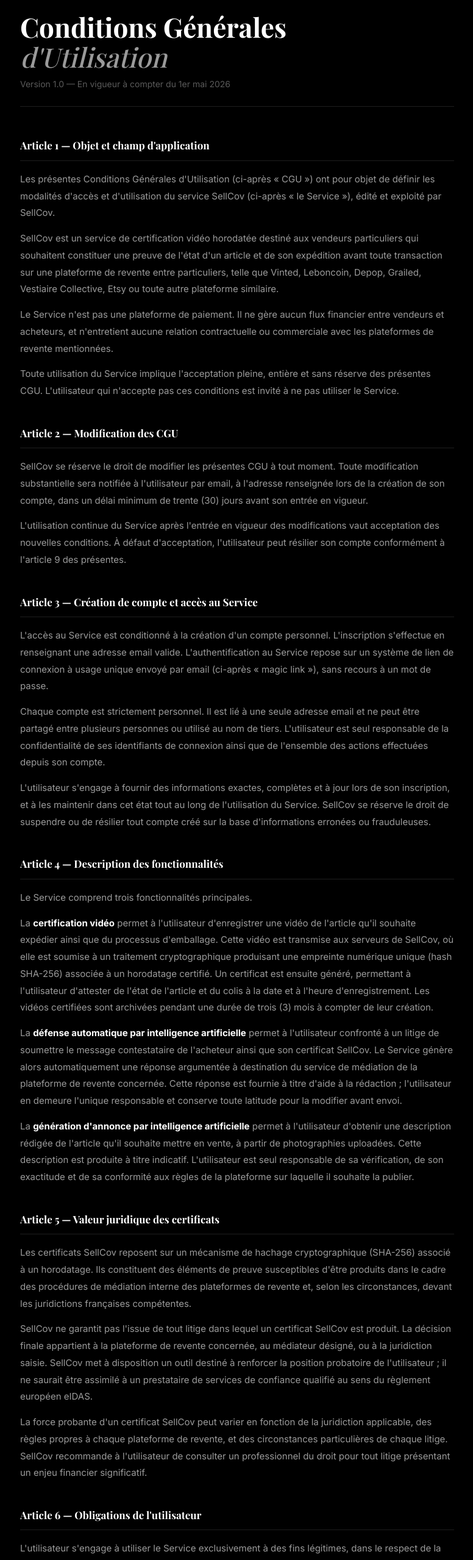
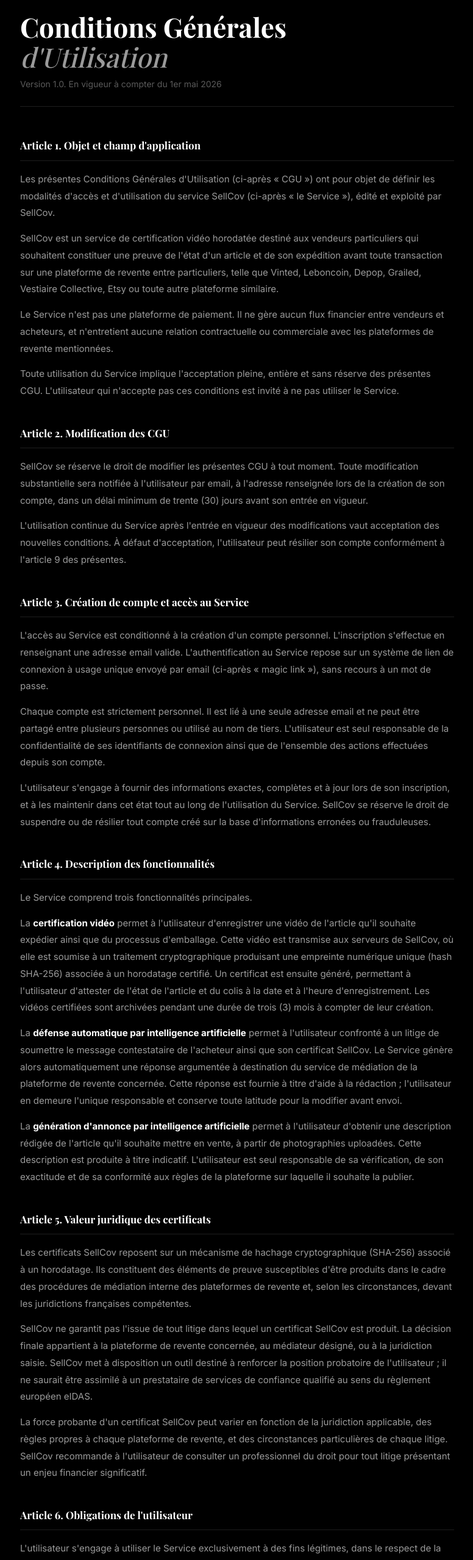
Before and after one commit to WRONIKOWSKY/sellguard, a Next.js app in the folder sellguard/: page /cgu in a window 1280 px wide. Shown: the part 120-2678 px from the top of the page at 61% size, without its empty margins (251-1027 px from the left). Built offline with nearby package versions, Linux system fonts and the light colour scheme; a web font is replaced by a local one.

Commit message:
Update cgu.js

```diff
--- a/sellguard/pages/cgu.js
+++ b/sellguard/pages/cgu.js
@@ -5,7 +5,7 @@
   return (
     <>
       <Head>
-        <title>CGU — SellCov</title>
+        <title>CGU. SellCov</title>
         <meta name="description" content="Conditions Générales d'Utilisation de SellCov." />
         <meta name="viewport" content="width=device-width,initial-scale=1" />
         <link href="https://fonts.googleapis.com/css2?family=Playfair+Display:ital,wght@0,500;0,700;1,500;1,700&family=Inter:wght@400;500;600;700&display=swap" rel="stylesheet" />
@@ -35,93 +35,93 @@
           Conditions Générales<br /><em style={{color:'var(--text-muted)',fontWeight:'500'}}>d'Utilisation</em>
         </h1>
         <p style={{color:'var(--text-dim)',fontSize:'14px',marginBottom:'48px',borderBottom:'0.5px solid var(--border)',paddingBottom:'24px'}}>
-          Version 1.0 — En vigueur à compter du 1er mai 2026
+          Version 1.0. En vigueur à compter du 1er mai 2026
         </p>
 
         <div style={{color:'var(--text-muted)',fontSize:'15px',lineHeight:'1.85'}}>
 
-          <Section title="Article 1 — Objet et champ d'application">
+          <Section title="Article 1. Objet et champ d'application">
             <p>Les présentes Conditions Générales d'Utilisation (ci-après « CGU ») ont pour objet de définir les modalités d'accès et d'utilisation du service SellCov (ci-après « le Service »), édité et exploité par SellCov.</p>
             <p>SellCov est un service de certification vidéo horodatée destiné aux vendeurs particuliers qui souhaitent constituer une preuve de l'état d'un article et de son expédition avant toute transaction sur une plateforme de revente entre particuliers, telle que Vinted, Leboncoin, Depop, Grailed, Vestiaire Collective, Etsy ou toute autre plateforme similaire.</p>
             <p>Le Service n'est pas une plateforme de paiement. Il ne gère aucun flux financier entre vendeurs et acheteurs, et n'entretient aucune relation contractuelle ou commerciale avec les plateformes de revente mentionnées.</p>
             <p>Toute utilisation du Service implique l'acceptation pleine, entière et sans réserve des présentes CGU. L'utilisateur qui n'accepte pas ces conditions est invité à ne pas utiliser le Service.</p>
           </Section>
 
-          <Section title="Article 2 — Modification des CGU">
+          <Section title="Article 2. Modification des CGU">
             <p>SellCov se réserve le droit de modifier les présentes CGU à tout moment. Toute modification substantielle sera notifiée à l'utilisateur par email, à l'adresse renseignée lors de la création de son compte, dans un délai minimum de trente (30) jours avant son entrée en vigueur.</p>
             <p>L'utilisation continue du Service après l'entrée en vigueur des modifications vaut acceptation des nouvelles conditions. À défaut d'acceptation, l'utilisateur peut résilier son compte conformément à l'article 9 des présentes.</p>
           </Section>
 
-          <Section title="Article 3 — Création de compte et accès au Service">
+          <Section title="Article 3. Création de compte et accès au Service">
             <p>L'accès au Service est conditionné à la création d'un compte personnel. L'inscription s'effectue en renseignant une adresse email valide. L'authentification au Service repose sur un système de lien de connexion à usage unique envoyé par email (ci-après « magic link »), sans recours à un mot de passe.</p>
             <p>Chaque compte est strictement personnel. Il est lié à une seule adresse email et ne peut être partagé entre plusieurs personnes ou utilisé au nom de tiers. L'utilisateur est seul responsable de la confidentialité de ses identifiants de connexion ainsi que de l'ensemble des actions effectuées depuis son compte.</p>
             <p>L'utilisateur s'engage à fournir des informations exactes, complètes et à jour lors de son inscription, et à les maintenir dans cet état tout au long de l'utilisation du Service. SellCov se réserve le droit de suspendre ou de résilier tout compte créé sur la base d'informations erronées ou frauduleuses.</p>
           </Section>
 
-          <Section title="Article 4 — Description des fonctionnalités">
+          <Section title="Article 4. Description des fonctionnalités">
             <p>Le Service comprend trois fonctionnalités principales.</p>
             <p>La <strong style={{color:'#fff'}}>certification vidéo</strong> permet à l'utilisateur d'enregistrer une vidéo de l'article qu'il souhaite expédier ainsi que du processus d'emballage. Cette vidéo est transmise aux serveurs de SellCov, où elle est soumise à un traitement cryptographique produisant une empreinte numérique unique (hash SHA-256) associée à un horodatage certifié. Un certificat est ensuite généré, permettant à l'utilisateur d'attester de l'état de l'article et du colis à la date et à l'heure d'enregistrement. Les vidéos certifiées sont archivées pendant une durée de trois (3) mois à compter de leur création.</p>
             <p>La <strong style={{color:'#fff'}}>défense automatique par intelligence artificielle</strong> permet à l'utilisateur confronté à un litige de soumettre le message contestataire de l'acheteur ainsi que son certificat SellCov. Le Service génère alors automatiquement une réponse argumentée à destination du service de médiation de la plateforme de revente concernée. Cette réponse est fournie à titre d'aide à la rédaction ; l'utilisateur en demeure l'unique responsable et conserve toute latitude pour la modifier avant envoi.</p>
             <p>La <strong style={{color:'#fff'}}>génération d'annonce par intelligence artificielle</strong> permet à l'utilisateur d'obtenir une description rédigée de l'article qu'il souhaite mettre en vente, à partir de photographies uploadées. Cette description est produite à titre indicatif. L'utilisateur est seul responsable de sa vérification, de son exactitude et de sa conformité aux règles de la plateforme sur laquelle il souhaite la publier.</p>
           </Section>
 
-          <Section title="Article 5 — Valeur juridique des certificats">
+          <Section title="Article 5. Valeur juridique des certificats">
             <p>Les certificats SellCov reposent sur un mécanisme de hachage cryptographique (SHA-256) associé à un horodatage. Ils constituent des éléments de preuve susceptibles d'être produits dans le cadre des procédures de médiation interne des plateformes de revente et, selon les circonstances, devant les juridictions françaises compétentes.</p>
             <p>SellCov ne garantit pas l'issue de tout litige dans lequel un certificat SellCov est produit. La décision finale appartient à la plateforme de revente concernée, au médiateur désigné, ou à la juridiction saisie. SellCov met à disposition un outil destiné à renforcer la position probatoire de l'utilisateur ; il ne saurait être assimilé à un prestataire de services de confiance qualifié au sens du règlement européen eIDAS.</p>
             <p>La force probante d'un certificat SellCov peut varier en fonction de la juridiction applicable, des règles propres à chaque plateforme de revente, et des circonstances particulières de chaque litige. SellCov recommande à l'utilisateur de consulter un professionnel du droit pour tout litige présentant un enjeu financier significatif.</p>
           </Section>
 
-          <Section title="Article 6 — Obligations de l'utilisateur">
+          <Section title="Article 6. Obligations de l'utilisateur">
             <p>L'utilisateur s'engage à utiliser le Service exclusivement à des fins légitimes, dans le respect de la législation française et européenne applicable, ainsi que des droits des tiers.</p>
             <p>Il est formellement interdit d'utiliser le Service pour constituer de fausses preuves, falsifier des certificats, ou tenter de tromper un acheteur, une plateforme de revente, un médiateur ou une juridiction. Tout usage frauduleux du Service est susceptible d'engager la responsabilité pénale de son auteur.</p>
             <p>L'utilisateur s'engage également à ne pas uploader de contenus contraires à l'ordre public, aux bonnes mœurs ou portant atteinte aux droits de tiers, à ne pas tenter de contourner les mécanismes de sécurité du Service, et à ne pas utiliser le Service à des fins commerciales sans l'accord préalable et écrit de SellCov.</p>
             <p>Tout manquement aux obligations énoncées au présent article peut entraîner la suspension immédiate ou la résiliation définitive du compte concerné, sans préavis et sans droit au remboursement des sommes éventuellement versées.</p>
           </Section>
 
-          <Section title="Article 7 — Tarifs et conditions financières">
+          <Section title="Article 7. Tarifs et conditions financières">
             <p>Pendant la phase bêta du Service, un accès gratuit est proposé à l'ensemble des utilisateurs inscrits. Cette offre comprend un accès aux fonctionnalités décrites à l'article 4 sans limitation de volume. La durée de la phase bêta est indéterminée ; SellCov se réserve le droit d'y mettre fin avec un préavis de trente (30) jours adressé aux utilisateurs par email.</p>
             <p>Le plan Early Adopter est proposé aux cinquante (50) premiers utilisateurs souscrivant un abonnement payant, au tarif de 4,90 euros hors taxes par mois. Ce tarif est garanti pendant une durée d'un (1) an à compter de la date de souscription. À l'issue de cette période, l'utilisateur sera informé des nouvelles conditions tarifaires dans un délai minimum de trente (30) jours avant leur entrée en vigueur.</p>
             <p>Le plan Pro Power Seller est proposé au tarif de 19,90 euros hors taxes par mois, sans engagement de durée, résiliable à tout moment selon les modalités prévues à l'article 9.</p>
             <p>Les paiements sont traités par un prestataire de paiement tiers. SellCov ne conserve aucune donnée bancaire de ses utilisateurs. En cas de défaut de paiement, l'accès aux fonctionnalités payantes est suspendu jusqu'à régularisation.</p>
           </Section>
 
-          <Section title="Article 8 — Disponibilité du Service">
+          <Section title="Article 8. Disponibilité du Service">
             <p>SellCov s'efforce d'assurer la disponibilité du Service vingt-quatre heures sur vingt-quatre et sept jours sur sept. Toutefois, des interruptions peuvent survenir pour des raisons de maintenance, de mise à jour ou à la suite d'incidents techniques indépendants de la volonté de SellCov.</p>
             <p>SellCov ne saurait être tenu responsable des conséquences d'une indisponibilité temporaire du Service, notamment en cas de litige en cours nécessitant l'accès aux certificats archivés. Il est recommandé à l'utilisateur de télécharger et conserver une copie de ses certificats dès leur génération.</p>
           </Section>
 
-          <Section title="Article 9 — Résiliation">
+          <Section title="Article 9. Résiliation">
             <p>L'utilisateur peut résilier son compte à tout moment depuis son espace personnel. La résiliation prend effet à l'expiration de la période d'abonnement en cours ; aucun remboursement au prorata n'est effectué pour la période restante.</p>
             <p>À la date d'effet de la résiliation, les données de l'utilisateur, incluant les vidéos certifiées et les certificats associés, sont conservées pendant trente (30) jours, délai pendant lequel l'utilisateur peut en demander l'export. À l'issue de ce délai, l'ensemble des données est définitivement supprimé, sous réserve des obligations légales de conservation qui pourraient s'imposer à SellCov.</p>
             <p>SellCov se réserve le droit de résilier unilatéralement tout compte en cas de violation des présentes CGU, sans obligation de remboursement et sans préavis si la gravité des manquements constatés le justifie.</p>
           </Section>
 
-          <Section title="Article 10 — Protection des données personnelles">
+          <Section title="Article 10. Protection des données personnelles">
             <p>SellCov traite les données personnelles de ses utilisateurs dans le respect du Règlement (UE) 2016/679 du Parlement européen et du Conseil du 27 avril 2016 (RGPD) et de la loi n° 78-17 du 6 janvier 1978 relative à l'informatique, aux fichiers et aux libertés.</p>
             <p>Les données traitées comprennent l'adresse email de l'utilisateur, les vidéos uploadées dans le cadre de la certification, les métadonnées associées à chaque certification (date, heure, empreinte cryptographique), ainsi que les données de navigation nécessaires au bon fonctionnement du Service.</p>
             <p>Les données sont hébergées sur des serveurs situés en France. Les vidéos font l'objet d'un chiffrement et ne sont accessibles qu'à l'utilisateur titulaire du compte. Elles ne sont en aucun cas transmises à des tiers sans le consentement explicite de l'utilisateur, sauf obligation légale ou décision de justice.</p>
             <p>Conformément à la réglementation applicable, l'utilisateur dispose d'un droit d'accès, de rectification, d'effacement, de limitation du traitement, de portabilité et d'opposition concernant ses données personnelles. Ces droits peuvent être exercés en adressant une demande à l'adresse suivante : <a href="mailto:privacy@sellcov.com">privacy@sellcov.com</a>. En cas de réclamation non résolue, l'utilisateur peut saisir la Commission Nationale de l'Informatique et des Libertés (CNIL).</p>
           </Section>
 
-          <Section title="Article 11 — Propriété intellectuelle">
+          <Section title="Article 11. Propriété intellectuelle">
             <p>L'ensemble des éléments constituant le Service SellCov, notamment son interface, son code source, ses algorithmes, ses bases de données, ses marques et ses contenus éditoriaux, est la propriété exclusive de SellCov et est protégé par les lois françaises et internationales relatives à la propriété intellectuelle.</p>
             <p>Toute reproduction, représentation, distribution, modification ou exploitation commerciale de ces éléments, sans l'autorisation préalable et écrite de SellCov, est strictement interdite et constitue une contrefaçon susceptible d'engager des poursuites civiles et pénales.</p>
             <p>Les vidéos et contenus uploadés par les utilisateurs demeurent leur propriété exclusive. En les confiant au Service, l'utilisateur concède à SellCov une licence non-exclusive, non-cessible et limitée aux seules opérations techniques nécessaires à la fourniture du Service (stockage, hachage, certification).</p>
           </Section>
 
-          <Section title="Article 12 — Limitation de responsabilité">
+          <Section title="Article 12. Limitation de responsabilité">
             <p>Le Service est fourni en l'état, sans garantie d'aucune sorte quant à son adéquation à un usage particulier. SellCov ne garantit pas que les certificats produits par le Service suffiront à emporter la conviction d'une plateforme de revente, d'un médiateur ou d'une juridiction dans le cadre d'un litige.</p>
             <p>SellCov ne saurait être tenu responsable des préjudices directs ou indirects résultant de l'utilisation ou de l'impossibilité d'utiliser le Service, des décisions rendues par les plateformes de revente en dépit de la production d'un certificat SellCov, des erreurs ou imprécisions contenues dans les réponses générées par l'intelligence artificielle de défense, ou de toute perte financière liée à l'issue d'un litige commercial.</p>
             <p>Dans les cas où la responsabilité de SellCov serait reconnue, celle-ci serait en toute hypothèse limitée au montant total des sommes effectivement versées par l'utilisateur au titre de son abonnement au cours des douze (12) mois précédant le fait générateur du dommage.</p>
           </Section>
 
-          <Section title="Article 13 — Droit applicable et règlement des litiges">
+          <Section title="Article 13. Droit applicable et règlement des litiges">
             <p>Les présentes CGU sont régies et interprétées conformément au droit français. En cas de difficulté relative à leur interprétation ou à leur exécution, les parties s'engagent à rechercher une solution amiable avant tout recours judiciaire.</p>
             <p>Conformément aux articles L. 611-1 et suivants du Code de la consommation, l'utilisateur ayant la qualité de consommateur peut recourir gratuitement à un médiateur de la consommation en vue de la résolution amiable du litige qui l'oppose à SellCov. Toute réclamation préalable doit être adressée à : <a href="mailto:contact@sellcov.com">contact@sellcov.com</a>.</p>
             <p>À défaut de résolution amiable, tout litige relatif à la formation, à la validité, à l'interprétation ou à l'exécution des présentes CGU sera soumis à la compétence exclusive des tribunaux français compétents.</p>
           </Section>
 
-          <Section title="Article 14 — Contact">
+          <Section title="Article 14. Contact">
             <p>Pour toute question relative aux présentes Conditions Générales d'Utilisation, l'utilisateur peut contacter SellCov à l'adresse email suivante : <a href="mailto:contact@sellcov.com">contact@sellcov.com</a>, ou via le formulaire de contact disponible sur le site <a href="https://sellcov.com">sellcov.com</a>.</p>
           </Section>
 
```
